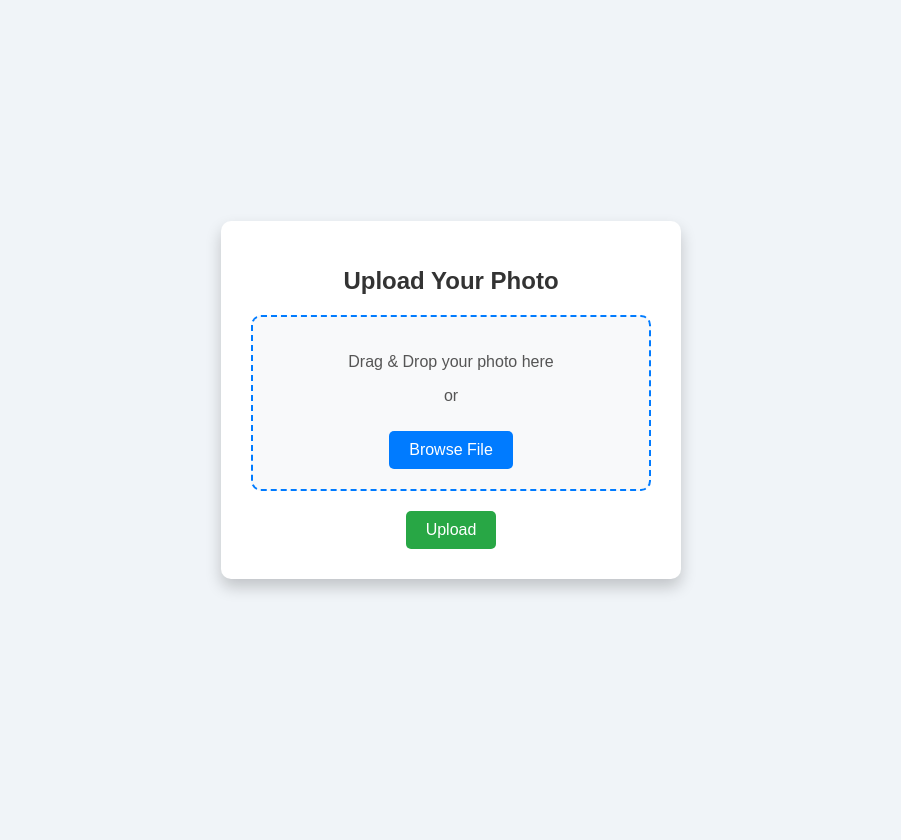
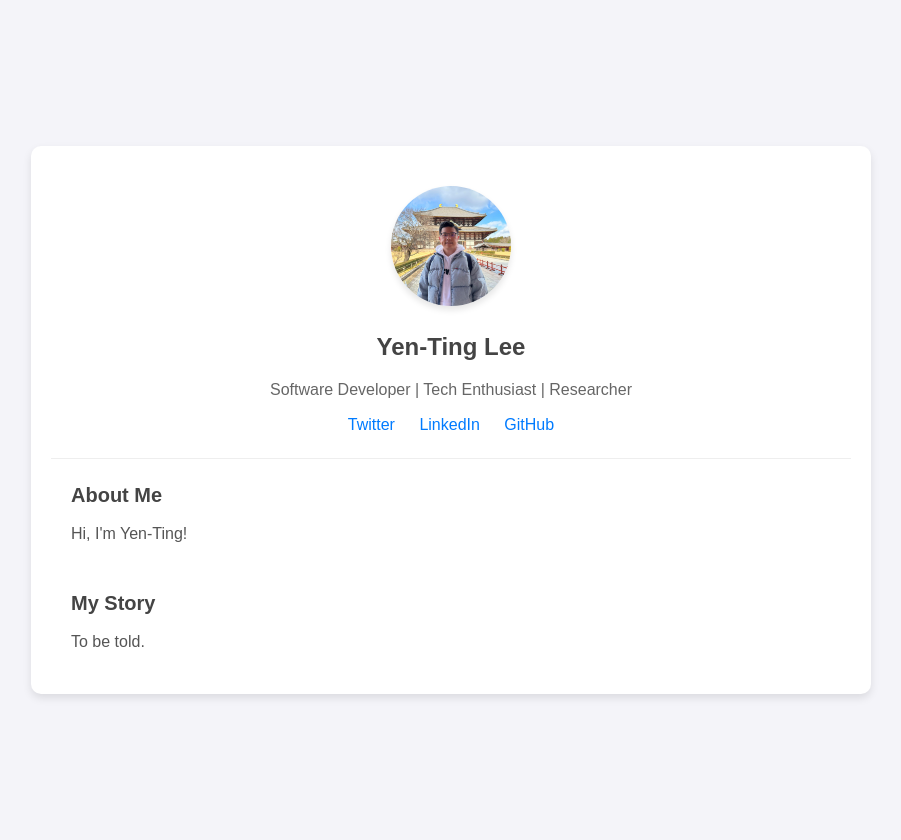
Before and after one commit to ralph831005/mysite, a Django app: template templates/scanner/index.html in a window 1280 px wide. Shown: the whole page, without its empty margins (189-1090 px from the left). Before the commit the page ends 592 px from the top, so only its background shows below. Run offline with Django 5.2, Linux system fonts and the light colour scheme; the template is opened without the code that fills it, so the values that code supplies are empty.

Commit message:
add profile picture

```diff
--- a/receipt_recognizer/urls.py
+++ b/receipt_recognizer/urls.py
@@ -20,7 +20,7 @@ from django.urls import path, include
 from django.conf.urls.static import static
 
 urlpatterns = [
-    path('admin/', admin.site.urls),
+    # path('admin/', admin.site.urls),
     path('', include('scanner.urls')),
 ]
 
--- a/scanner/urls.py
+++ b/scanner/urls.py
@@ -3,6 +3,7 @@ from django.urls import path
 from . import views
 
 urlpatterns = [
-    path('', views.index, name='index'),
-    path('login/', views.login_view, name='login')
+    path('scanner/', views.scanner, name='scanner'),
+    path('scanner/login/', views.login_view, name='login'),
+	path('', views.index, name='bio'),
 ]
--- /dev/null
+++ b/static/bio/styles.css
@@ -0,0 +1,85 @@
+/* General Reset */
+body, h1, h2, p, a {
+    margin: 0;
+    padding: 0;
+    font-family: 'Arial', sans-serif;
+    text-decoration: none;
+    color: inherit;
+}
+
+body {
+    background-color: #f4f4f9;
+    color: #333;
+    line-height: 1.6;
+    margin: 0;
+    padding: 20px;
+    display: flex;
+    justify-content: center;
+    align-items: center;
+    min-height: 100vh;
+}
+
+.bio-container {
+    background: #fff;
+    border-radius: 10px;
+    box-shadow: 0 4px 8px rgba(0, 0, 0, 0.1);
+    width: 80%;
+    max-width: 800px;
+    padding: 20px;
+    overflow: hidden;
+}
+
+.profile-section {
+    text-align: center;
+    padding: 20px;
+    border-bottom: 1px solid #eee;
+}
+
+.profile-pic {
+    width: 120px;
+    height: 120px;
+    border-radius: 50%;
+    object-fit: cover;
+    margin-bottom: 15px;
+    box-shadow: 0 4px 6px rgba(0, 0, 0, 0.1);
+}
+
+.name {
+    font-size: 24px;
+    font-weight: bold;
+    color: #444;
+}
+
+.tagline {
+    font-size: 16px;
+    color: #666;
+    margin: 10px 0;
+}
+
+.social-links a {
+    margin: 0 10px;
+    font-size: 16px;
+    color: #007bff;
+    transition: color 0.3s ease;
+}
+
+.social-links a:hover {
+    color: #0056b3;
+}
+
+.about-section, .story-section {
+    padding: 20px;
+}
+
+.about-section h2, .story-section h2 {
+    font-size: 20px;
+    margin-bottom: 10px;
+    color: #444;
+}
+
+.about-section p, .story-section p {
+    font-size: 16px;
+    color: #555;
+    margin-top: 10px;
+    text-align: justify;
+}
--- a/templates/scanner/index.html
+++ b/templates/scanner/index.html
@@ -3,37 +3,38 @@
 <head>
     <meta charset="UTF-8">
     <meta name="viewport" content="width=device-width, initial-scale=1.0">
-    <title>Beautiful File Upload</title>
-    <link rel="stylesheet" href="/static/styles.css">
+    <title>Biography</title>
+    <link rel="stylesheet" href="/static/bio/styles.css">
 </head>
 <body>
-    <div class="upload-container">
-        <h1>Upload Your Photo</h1>
-        <form id="fileUploadForm" method="POST" enctype="multipart/form-data">
-            {% csrf_token %}
-            <!-- Drag and Drop Zone -->
-            <div id="dropZone" class="drag-area">
-                <div class="drag-text">
-                    <p>Drag & Drop your photo here</p>
-                    <p>or</p>
-                    <label class="upload-button">
-                        <input type="file" id="fileInput" name="photo" accept="image/*" hidden>
-                        <span>Browse File</span>
-                    </label>
-                </div>
+    <div class="bio-container">
+        <!-- Profile Section -->
+        <div class="profile-section">
+            <img class="profile-pic" src="/static/bio/profile.jpg" alt="Profile Picture">
+            <h1 class="name">Yen-Ting Lee</h1>
+            <p class="tagline">Software Developer | Tech Enthusiast | Researcher</p>
+            <div class="social-links">
+                <a href="https://twitter.com" target="_blank">Twitter</a>
+                <a href="https://www.linkedin.com/in/yen-ting-lee-7668b0293/" target="_blank">LinkedIn</a>
+                <a href="https://github.com/ralph831005" target="_blank">GitHub</a>
             </div>
+        </div>
 
-            <!-- Image Preview -->
-            <div id="previewContainer" class="preview-container" style="display: none;">
-                <h3>Image Preview:</h3>
-                <img id="imagePreview" src="" alt="Uploaded Image Preview">
-            </div>
+        <!-- About Section -->
+        <div class="about-section">
+            <h2>About Me</h2>
+            <p>
+				Hi, I'm Yen-Ting!
+            </p>
+        </div>
 
-            <!-- Submit Button -->
-            <button type="submit" class="submit-button">Upload</button>
-        </form>
+        <!-- Personal Story Section -->
+        <div class="story-section">
+            <h2>My Story</h2>
+            <p>
+				To be told.
+            </p>
+        </div>
     </div>
-
-    <script src="/static/script.js"></script>
 </body>
 </html>
```
Also changed, not shown: scanner/views.py (+6 -2 lines), templates/scanner/scanner.html (added, +39 -0 lines), static/bio/profile.jpg (added), static/scanner/script.js (renamed from static/script.js), static/scanner/styles.css (renamed from static/styles.css).
